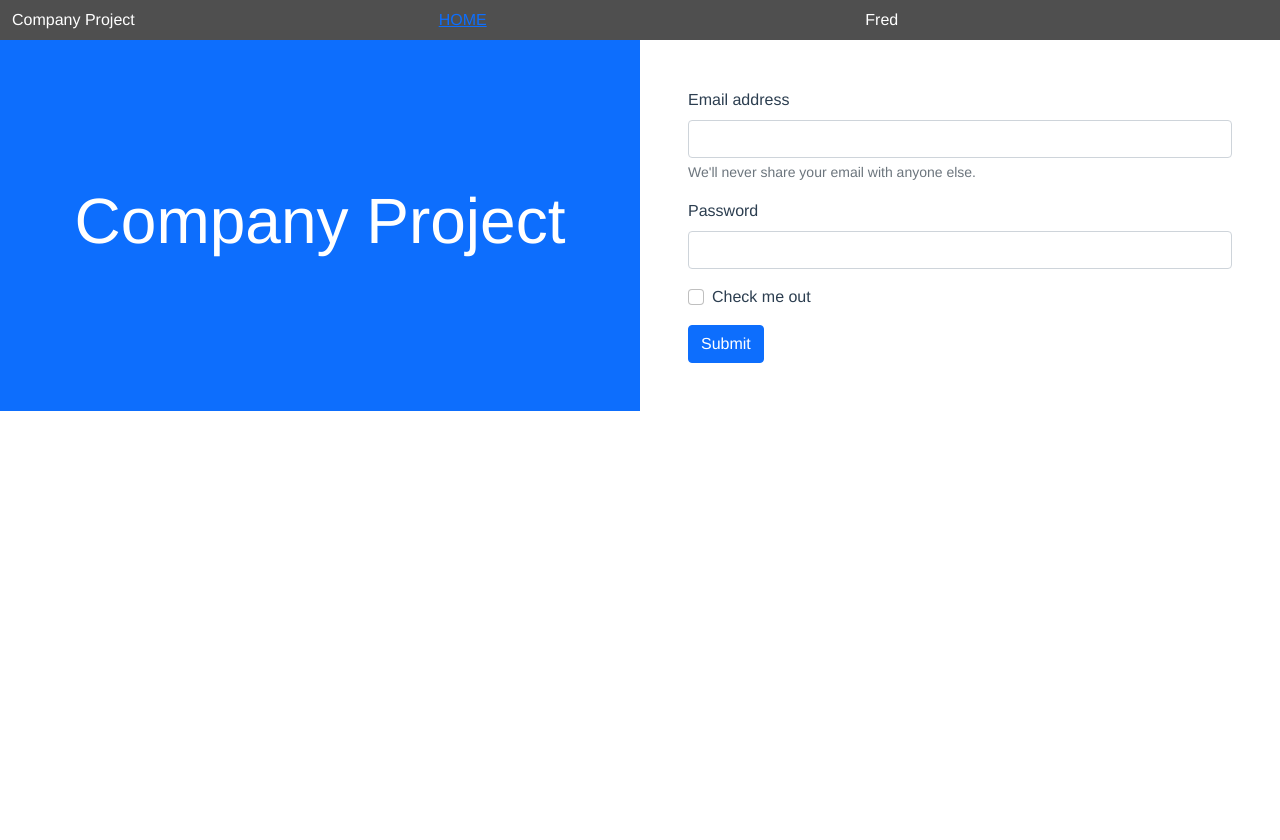
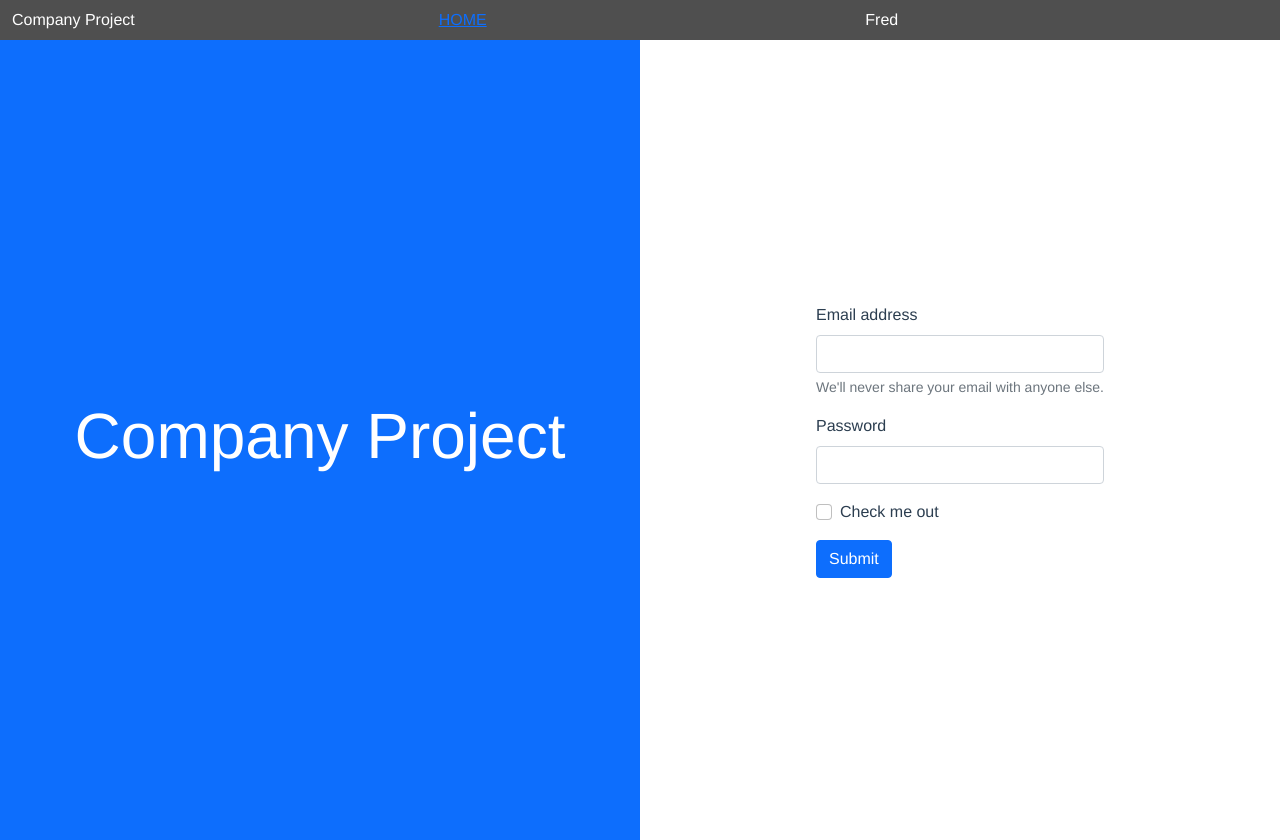
Before and after one commit to fredjacobs/project101, a Vue app: page / in a window 1280 px wide. Before the commit the page ends 800 px from the top, so only its background shows below. Built offline with nearby package versions, Linux system fonts and the light colour scheme.

Commit message:
Full height Home Page Row

```diff
--- a/src/App.vue
+++ b/src/App.vue
@@ -8,8 +8,7 @@ import Toolbar from "./components/Toolbar.vue";
 <template>
   <div class="container-fluid">
     <toolbar />
-
-    <Home />
+    <router-view></router-view>
   </div>
 </template>
 
--- a/src/components/Home.vue
+++ b/src/components/Home.vue
@@ -10,11 +10,11 @@ store.counter++;
 
 <template>
   <div class="row">
-    <div class="col-md-6 home-intro-img bg-primary">
+    <div class="col-md-6 home-intro-img bg-primary vh-100">
       <h1 class="display-3 text-white">Company Project</h1>
     </div>
 
-    <div class="col-md-6 home-login-section p-5">
+    <div class="col-md-6 home-login-section vh-100">
       <form>
         <div class="mb-3">
           <label for="exampleInputEmail1" class="form-label"
@@ -55,12 +55,10 @@ $btn-transition: color .15s ease-in-out, background-color .15s ease-in-out, bord
 </style>-->
 
 <style>
-.home-intro-img {
+.home-intro-img,
+.home-login-section {
   display: flex;
   align-items: center;
   justify-content: center;
 }
-.fullH {
-  height: 100%;
-}
 </style>
```
